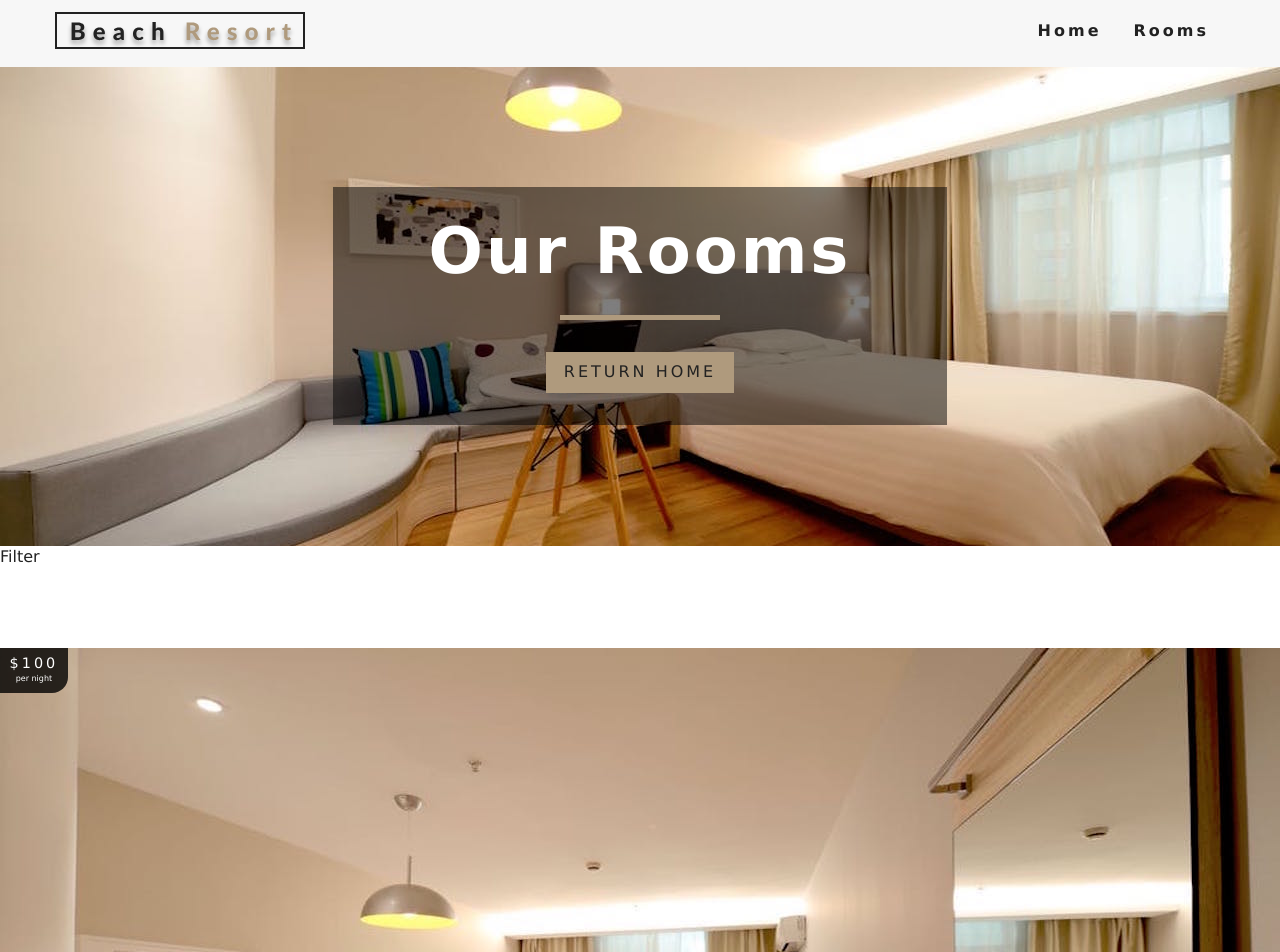
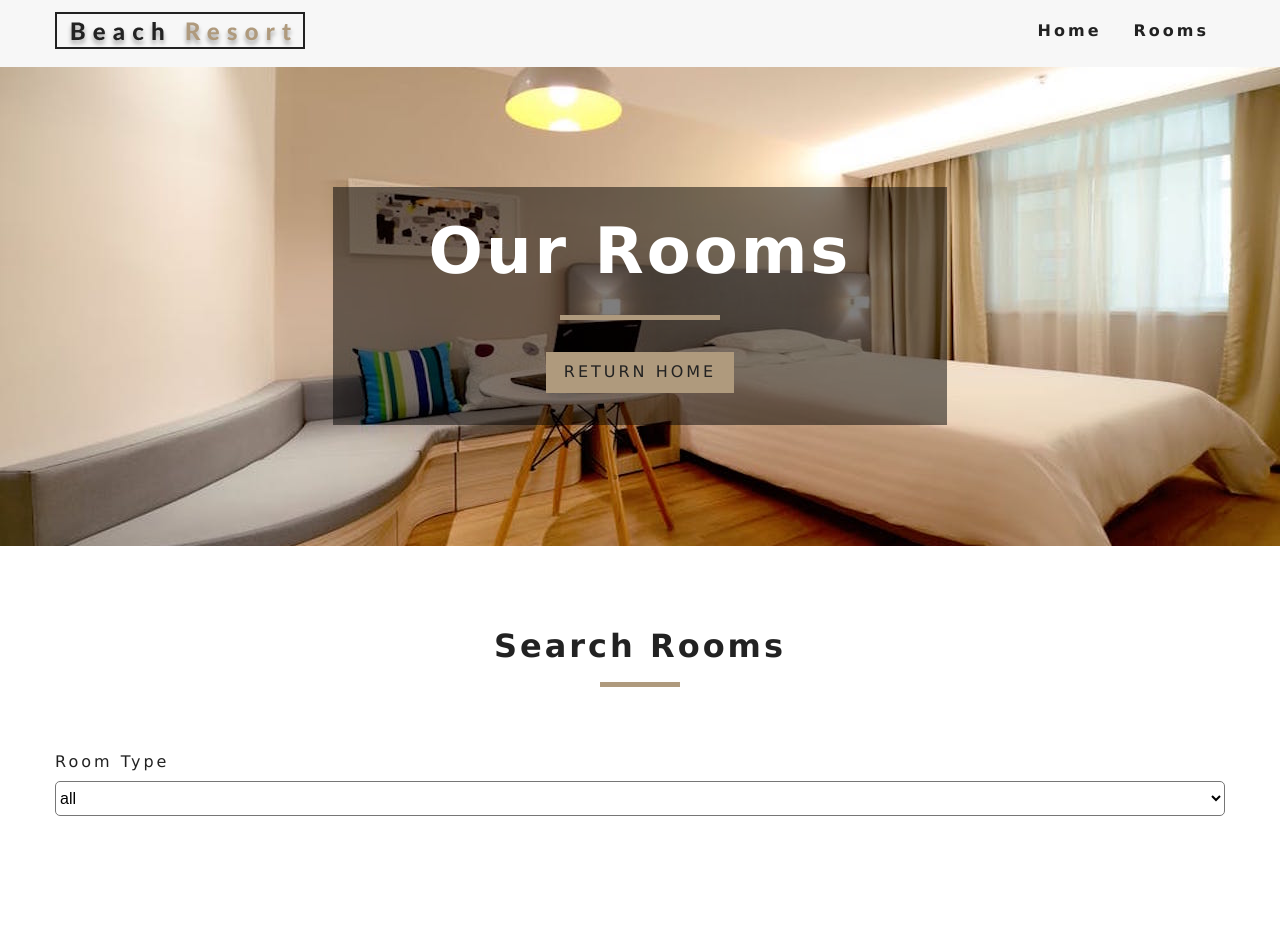
Before and after one commit to lario0913/beach-resort, a React (Create React App) app: page /rooms in a window 1280 px wide. Shown: the top 952 px of the page. Built offline with nearby package versions, Linux system fonts and the light colour scheme.

Commit message:
started working on filterlist component

```diff
--- a/src/App.css
+++ b/src/App.css
@@ -493,6 +493,10 @@ h6 {
   background: transparent;
   font-size: 1rem;
 }
+.form-control.select {
+  border-radius: 5px;
+  height: 35px;
+}
 .size-inputs {
   display: flex;
 }
--- a/src/components/RoomFilter.js
+++ b/src/components/RoomFilter.js
@@ -1,10 +1,58 @@
 import React from 'react'
+import {useContext} from 'react'
+import {RoomContext} from '../context'
+import Title from '../components/Title'
 
-function RoomFilter() {
+
+// GETTING UNINQUE VALUES
+const getUnique = (items, value) => {
+    return [...new Set(items.map(item => item[value]))]
+}
+
+function RoomFilter({rooms}) {
+    const context = useContext(RoomContext)
+    const {
+        handleChange,
+        type,
+        capacity,
+        price,
+        minPrice,
+        maxPrice,
+        size,
+        minSize,
+        maxSize,
+        breakfast,
+        pets
+    } = context
+
+    // GET UNIQUE TYPES
+    let types = getUnique(rooms, "type");
+    // ADD ALL
+    types = ['all', ...types];
+    // MAP RO JSX
+    types = types.map((item, index) => {
+        return <option key={index} value={item}>{item}</option>
+    })
+
     return (
-        <div>
-            Filter
-        </div>
+        <section className="filter-container">
+            <Title title="search rooms" />
+            <form className="filter-form">
+                {/* SELECT TYPE */}
+                <div className="form-group">
+                    <label htmlFor="type">room type</label>
+                    <select
+                        name="type"
+                        id="type"
+                        value={type}
+                        className="form-control select"
+                        onChange={handleChange}
+                    >
+                        {types}
+                    </select>
+                </div>
+            </form>
+        </section>
     )
 }
 
--- a/src/components/RoomList.js
+++ b/src/components/RoomList.js
@@ -11,7 +11,7 @@ function RoomList({rooms}) {
     }
     return (
         <section className="roomslist">
-            <div className="roomlist-center">
+            <div className="roomslist-center">
                 {
                     rooms.map(item => {
                         return <Room key={item.id} room={item} />
--- a/src/context.js
+++ b/src/context.js
@@ -8,17 +8,32 @@ class RoomProvider extends Component {
         rooms: [],
         sortedRooms: [],
         FeaturedRooms: [],
-        loading: true
+        loading: true,
+        type: 'all',
+        capacity: 1,
+        price: 0,
+        minPrice: 0,
+        maxPrice: 0,
+        minSize: 0,
+        maxSize: 0,
+        breakfast: false,
+        pets: false
     }
 
     componentDidMount(){
         let rooms = this.formatData(items)
         let FeaturedRooms = rooms.filter(room => room.featured === true)
+        let maxPrice = Math.max(...rooms.map(item => item.price))
+        let maxSize = Math.max(...rooms.map(item => item.size))
+
         this.setState({
             rooms,
             sortedRooms: rooms,
             FeaturedRooms,
-            loading: false
+            loading: false,
+            price: maxSize,
+            maxPrice,
+            maxSize
         })
     }
 
@@ -42,9 +57,28 @@ class RoomProvider extends Component {
         return room
     }
 
+    handleChange = event => {
+        const target = event.target
+        const value = event.type === "checkbox" ? target.checked : target.value
+
+        const name = event.target.name
+        this.setState({
+            [name]: value
+        }, this.filterRooms)
+    }
+
+    filterRooms = () => {
+
+    }
+
     render() {
         return (
-            <RoomContext.Provider value={{...this.state, getRoom: this.getRoom}}>
+            <RoomContext.Provider
+            value={{
+                ...this.state,
+                getRoom: this.getRoom,
+                handleChange: this.handleChange
+                }}>
                 {this.props.children}
             </RoomContext.Provider>
         )
```
Also changed, not shown: 1 other file (tests, documents, lock files or other folders).
